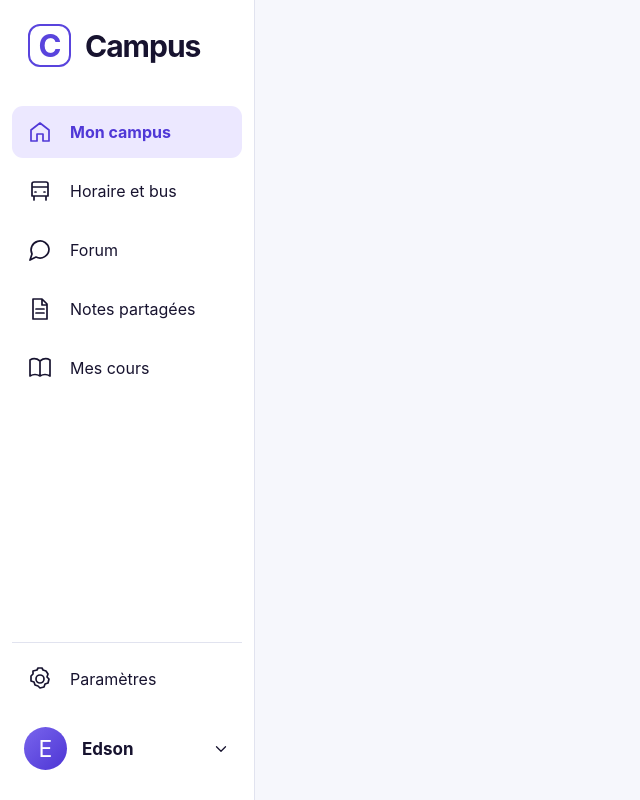
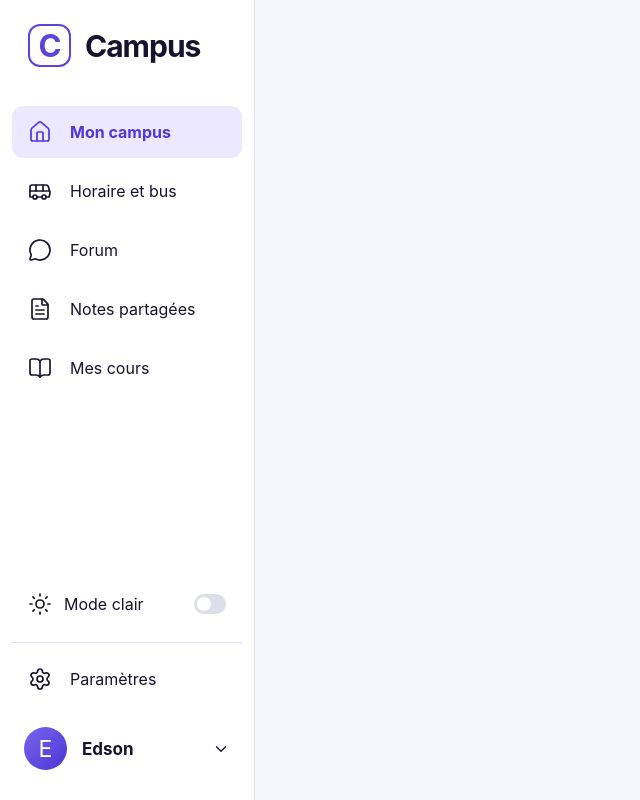
Before and after one commit to LePoulet12/HackatonConcordia26, a React app in the folder frontend/: page / in a window 1280 px wide. Shown: the whole page, without its empty margins (0-640 px from the left). Built offline with nearby package versions, Linux system fonts and the light colour scheme; the HTML template or start-up script is replaced by a standard one.

Commit message:
[FEAT] Mode sombre et claire

```diff
--- a/frontend/package.json
+++ b/frontend/package.json
@@ -10,6 +10,7 @@
     "preview": "vite preview"
   },
   "dependencies": {
+    "lucide-react": "^1.73.0",
     "react": "^19.3.1",
     "react-dom": "^19.3.1"
   },
--- a/frontend/src/App.css
+++ b/frontend/src/App.css
@@ -6,8 +6,8 @@
   display: flex;
   flex-direction: column;
   padding: 24px 12px;
-  border-right: 1px solid #e1e3ef;
-  background: #fff;
+  border-right: 1px solid var(--border);
+  background: var(--surface);
   overflow-y: auto;
 }
 .brand {
@@ -24,9 +24,9 @@
   place-items: center;
   width: 43px;
   height: 43px;
-  border: 2.5px solid #5944dd;
+  border: 2.5px solid var(--brand);
   border-radius: 12px;
-  color: #5944dd;
+  color: var(--brand);
   font-size: 31px;
 }
 .sidebar nav {
@@ -45,10 +45,16 @@
   min-height: 51px;
 }
 .nav-item svg { flex-shrink: 0; }
-.nav-item:hover { background: #f6f4ff; }
-.nav-item.active { background: #ece8ff; color: #5038d7; font-weight: 650; }
+.nav-item:hover { background: var(--hover); }
+.nav-item.active { background: var(--active); color: var(--accent); font-weight: 650; }
 .sidebar-footer { margin-top: auto; padding-top: 35px; }
-.sidebar-footer > .nav-item { border-top: 1px solid #e1e3ef; border-radius: 0; padding-top: 24px; }
+.sidebar-footer > a.nav-item { border-top: 1px solid var(--border); border-radius: 0; padding-top: 24px; }
 .profile { display: flex; align-items: center; gap: 15px; padding: 22px 12px 6px; font-size: 17px; }
 .profile > svg { margin-left: auto; width: 18px; }
 .avatar { display: grid; place-items: center; width: 43px; height: 43px; border-radius: 50%; background: linear-gradient(135deg,#7965ed,#4d35d4); color: white; font-size: 23px; }
+
+.theme-toggle { width: 100%; border: 0; background: transparent; color: inherit; font: inherit; cursor: pointer; gap: 12px; margin-bottom: 12px; text-align: left; }
+.theme-toggle:focus-visible { outline: 3px solid #a99cf4; outline-offset: 3px; }
+.theme-switch { margin-left: auto; width: 32px; height: 20px; padding: 3px; border-radius: 20px; background: var(--switch); flex-shrink: 0; }
+.theme-switch::before { content: ''; display: block; width: 14px; height: 14px; border-radius: 50%; background: var(--surface); }
+[data-theme="dark"] .theme-switch::before { transform: translateX(12px); background: var(--text); }
--- a/frontend/src/App.jsx
+++ b/frontend/src/App.jsx
@@ -1,26 +1,99 @@
-import { useState } from 'react'
-import './App.css'
+import { useEffect, useState } from "react";
+import {
+  BookOpen,
+  Bus,
+  ChevronDown,
+  FileText,
+  House,
+  MessageCircle,
+  Moon,
+  Settings,
+  Sun,
+} from "lucide-react";
+import "./App.css";
 
 const items = [
-  ['campus', 'Mon campus', 'm3 10 9-7 9 7v11h-6v-7H9v7H3Z'],
-  ['horaire', 'Horaire et bus', 'M4 17V5q0-2 2-2h12q2 0 2 2v12ZM4 8h16M7 13h1m8 0h1M6 17v4m12-4v4'],
-  ['forum', 'Forum', 'M21 11a9 9 0 0 1-13 8l-6 3 2-6a9 9 0 1 1 17-5Z'],
-  ['notes', 'Notes partagées', 'M14 2H5v20h14V7Zm0 0v6h5M8 12h8m-8 4h8'],
-  ['cours', 'Mes cours', 'M12 5Q7 1 2 4v16q5-3 10 0 5-3 10 0V4q-5-3-10 1Zm0 0v15'],
-]
-function Icon({ path }) {
-  return <svg width="24" height="24" viewBox="0 0 24 24" fill="none" stroke="currentColor" strokeWidth="1.7" strokeLinecap="round" strokeLinejoin="round" aria-hidden="true"><path d={path} /></svg>
+  ["campus", "Mon campus", House],
+  ["horaire", "Horaire et bus", Bus],
+  ["forum", "Forum", MessageCircle],
+  ["notes", "Notes partagées", FileText],
+  ["cours", "Mes cours", BookOpen],
+];
+
+export default function App() {
+  const [active, setActive] = useState("campus");
+  const [theme, setTheme] = useState(() => {
+    try {
+      const saved = localStorage.getItem("campus-theme");
+      if (saved === "light" || saved === "dark") return saved;
+    } catch {
+      /* Stockage facultatif. */
     }
-export default function App() {
-  const [active, setActive] = useState('campus')
-  return <aside className="sidebar" aria-label="Menu Campus">
-    <a className="brand" href="#campus" onClick={() => setActive('campus')}><span className="brand-mark">C</span>Campus</a>
+    return window.matchMedia("(prefers-color-scheme: dark)").matches
+      ? "dark"
+      : "light";
+  });
+  useEffect(() => {
+    document.documentElement.dataset.theme = theme;
+    try {
+      localStorage.setItem("campus-theme", theme);
+    } catch {
+      /* Stockage facultatif. */
+    }
+  }, [theme]);
+  return (
+    <aside className="sidebar" aria-label="Menu Campus">
+      <a className="brand" href="#campus" onClick={() => setActive("campus")}>
+        <span className="brand-mark">C</span>Campus
+      </a>
       <nav aria-label="Navigation principale">
-      {items.map(([id, label, path]) => <a key={id} href={`#${id}`} className={`nav-item ${active === id ? 'active' : ''}`} aria-current={active === id ? 'page' : undefined} onClick={() => setActive(id)}><Icon path={path} /><span>{label}</span></a>)}
+        {items.map(([id, label, ItemIcon]) => (
+          <a
+            key={id}
+            href={`#${id}`}
+            className={`nav-item ${active === id ? "active" : ""}`}
+            aria-current={active === id ? "page" : undefined}
+            onClick={() => setActive(id)}
+          >
+            <ItemIcon size={24} strokeWidth={1.7} aria-hidden="true" />
+            <span>{label}</span>
+          </a>
+        ))}
       </nav>
       <div className="sidebar-footer">
-      <a href="#parametres" className={`nav-item ${active === 'parametres' ? 'active' : ''}`} onClick={() => setActive('parametres')}><Icon path="M12 8a4 4 0 1 0 0 8 4 4 0 0 0 0-8Zm-3-5 1-2h4l1 2 3 1 2 3-1 3 2 2-1 4-3 1-1 3-4 1-2-2-3-1-1-3-3-1V9l2-2V4Z" /><span>Paramètres</span></a>
-      <a className="profile" href="#profil" onClick={() => setActive('profil')}><span className="avatar">E</span><strong>Edson</strong><Icon path="m6 9 6 6 6-6" /></a>
+        <button
+          className="theme-toggle nav-item"
+          type="button"
+          onClick={() => setTheme(theme === "light" ? "dark" : "light")}
+          aria-label="Mode sombre"
+          aria-pressed={theme === "dark"}
+        >
+          {theme === "dark" ? (
+            <Moon size={24} strokeWidth={1.7} aria-hidden="true" />
+          ) : (
+            <Sun size={24} strokeWidth={1.7} aria-hidden="true" />
+          )}
+          <span>{theme === "dark" ? "Mode sombre" : "Mode clair"}</span>
+          <span className="theme-switch" aria-hidden="true" />
+        </button>
+        <a
+          href="#parametres"
+          className={`nav-item ${active === "parametres" ? "active" : ""}`}
+          onClick={() => setActive("parametres")}
+        >
+          <Settings size={24} strokeWidth={1.7} aria-hidden="true" />
+          <span>Paramètres</span>
+        </a>
+        <a
+          className="profile"
+          href="#profil"
+          onClick={() => setActive("profil")}
+        >
+          <span className="avatar">E</span>
+          <strong>Edson</strong>
+          <ChevronDown size={24} strokeWidth={1.7} aria-hidden="true" />
+        </a>
       </div>
     </aside>
+  );
 }
--- a/frontend/src/index.css
+++ b/frontend/src/index.css
@@ -1,2 +1,49 @@
-:root{font-family:Inter,"Segoe UI",Arial,sans-serif;color:#17132f;background:#f6f7fc;font-synthesis:none;-webkit-font-smoothing:antialiased}
-*{box-sizing:border-box}body{margin:0}a{color:inherit;text-decoration:none}a:focus-visible{outline:3px solid #a99cf4;outline-offset:3px}#root{min-height:100vh}
+:root {
+  font-family: Inter, "Segoe UI", Arial, sans-serif;
+  color: var(--text);
+  background: var(--background);
+  font-synthesis: none;
+  -webkit-font-smoothing: antialiased;
+}
+* {
+  box-sizing: border-box;
+}
+body {
+  margin: 0;
+}
+a {
+  color: inherit;
+  text-decoration: none;
+}
+a:focus-visible {
+  outline: 3px solid #a99cf4;
+  outline-offset: 3px;
+}
+#root {
+  min-height: 100vh;
+}
+
+:root {
+  color-scheme: light;
+  --text: #17132f;
+  --background: #f6f7fc;
+  --surface: #fff;
+  --border: #e1e3ef;
+  --hover: #f6f4ff;
+  --active: #ece8ff;
+  --accent: #5038d7;
+  --brand: #5944dd;
+  --switch: #dcdfea;
+}
+:root[data-theme="dark"] {
+  color-scheme: dark;
+  --text: #f1f4fa;
+  --background: #0e1623;
+  --surface: #172231;
+  --border: #344458;
+  --hover: #223247;
+  --active: #284e81;
+  --accent: #d9e9ff;
+  --brand: #aa9bff;
+  --switch: #4e6380;
+}
```
Also changed, not shown: 1 other file (tests, documents, lock files or other folders). Lines whose indentation alone changed are shown as unchanged.
